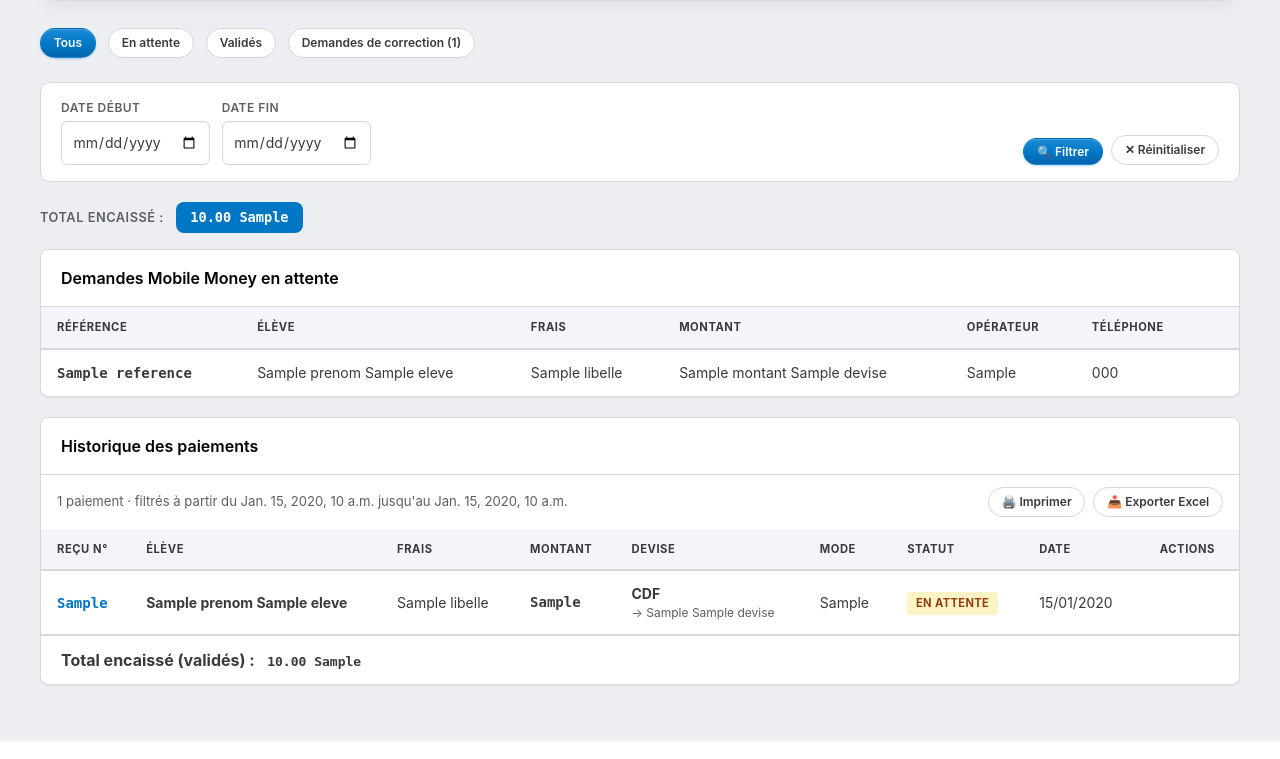
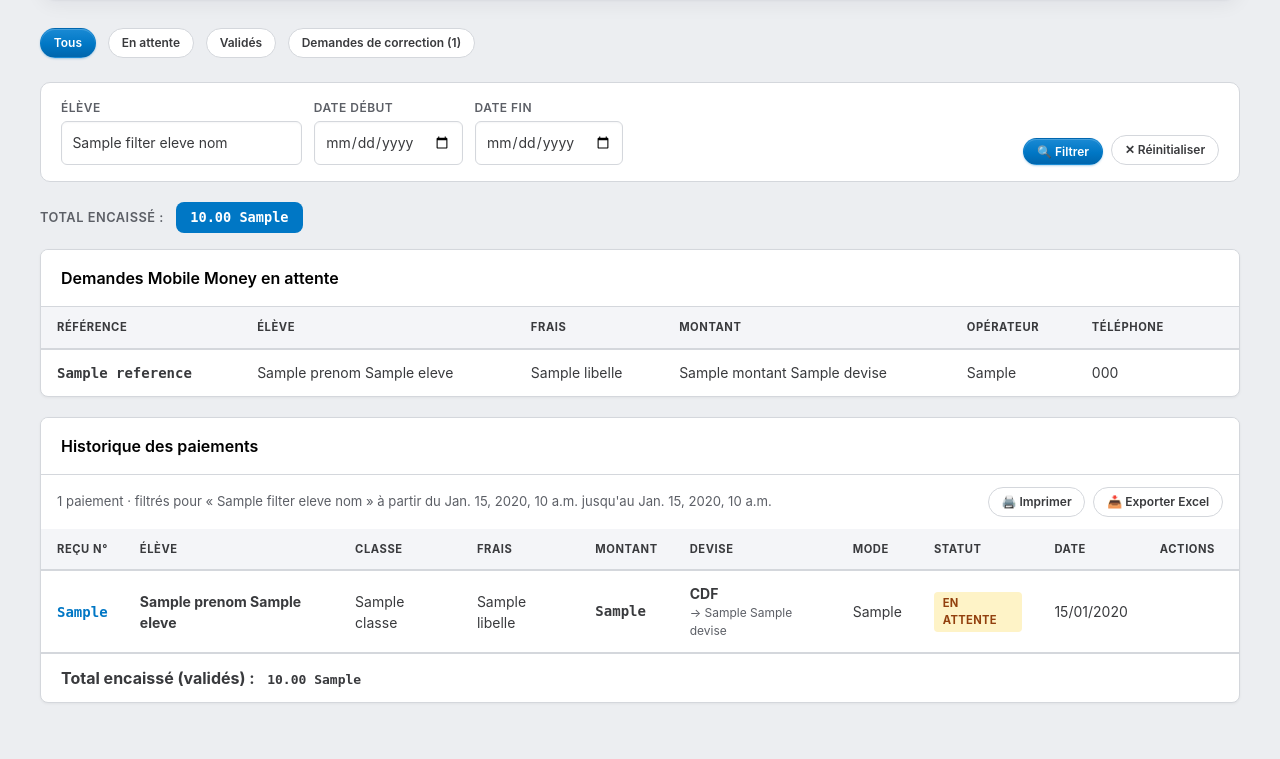
Before and after one commit to ados243/digital-school, a Django app: template finances/templates/finances/paiement_list.html in a window 1280 px wide. Shown: the part 308-1067 px from the top of the page. Run offline with Django 3.2, Linux system fonts and the light colour scheme; the template is opened without the code that fills it: most values are stand-ins (such as "Sample title", 1, 10 or a date in 2020).

Commit message:
finances: ajout du filtre par eleve et de la colonne classe dans Paiements & Recus

```diff
--- a/finances/templates/finances/paiement_list.html
+++ b/finances/templates/finances/paiement_list.html
@@ -44,6 +44,7 @@
     letter-spacing: .04em;
   }
   .filter-bar input[type="date"],
+  .filter-bar input[type="text"],
   .filter-bar select {
     height: 36px;
     padding: 0 .65rem;
@@ -115,11 +116,14 @@
 {# ── En-tête impression (invisible à l'écran) ── #}
 <div class="print-header">
   <h2 style="margin:0 0 .25rem;">Paiements & Reçus</h2>
-  {% if filter_date_debut or filter_date_fin %}
+  {% if filter_eleve_nom or filter_date_debut or filter_date_fin %}
   <p style="margin:0; font-size:.85rem; color:#555;">
+    {% if filter_eleve_nom %}Élève : {{ filter_eleve_nom }}{% if filter_date_debut or filter_date_fin %} — {% endif %}{% endif %}
+    {% if filter_date_debut or filter_date_fin %}
     Période :
     {% if filter_date_debut %}du {{ filter_date_debut }}{% endif %}
     {% if filter_date_fin %} au {{ filter_date_fin }}{% endif %}
+    {% endif %}
   </p>
   {% endif %}
   <p style="margin:.15rem 0 0; font-size:.8rem; color:#888;">Imprimé le {% now "d/m/Y H:i" %}</p>
@@ -127,17 +131,21 @@
 
 {# ── Filtres de statut (chips) ── #}
 <div class="filter-chips no-print">
-    <a href="{% url 'finances:paiement_list' %}" class="btn {% if not request.GET.statut %}btn-primary{% else %}btn-secondary{% endif %} btn-sm">Tous</a>
-    <a href="{% url 'finances:paiement_list' %}?statut=EN_ATTENTE{% if filter_date_debut %}&date_debut={{ filter_date_debut }}{% endif %}{% if filter_date_fin %}&date_fin={{ filter_date_fin }}{% endif %}" class="btn {% if request.GET.statut == 'EN_ATTENTE' %}btn-primary{% else %}btn-secondary{% endif %} btn-sm">En attente</a>
-    <a href="{% url 'finances:paiement_list' %}?statut=VALIDE{% if filter_date_debut %}&date_debut={{ filter_date_debut }}{% endif %}{% if filter_date_fin %}&date_fin={{ filter_date_fin }}{% endif %}" class="btn {% if request.GET.statut == 'VALIDE' %}btn-primary{% else %}btn-secondary{% endif %} btn-sm">Validés</a>
+    <a href="{% url 'finances:paiement_list' %}{% if filter_eleve_nom or filter_date_debut or filter_date_fin %}?{% if filter_eleve_nom %}eleve_nom={{ filter_eleve_nom }}&{% endif %}{% if filter_date_debut %}date_debut={{ filter_date_debut }}&{% endif %}{% if filter_date_fin %}date_fin={{ filter_date_fin }}{% endif %}{% endif %}" class="btn {% if not request.GET.statut %}btn-primary{% else %}btn-secondary{% endif %} btn-sm">Tous</a>
+    <a href="{% url 'finances:paiement_list' %}?statut=EN_ATTENTE{% if filter_eleve_nom %}&eleve_nom={{ filter_eleve_nom }}{% endif %}{% if filter_date_debut %}&date_debut={{ filter_date_debut }}{% endif %}{% if filter_date_fin %}&date_fin={{ filter_date_fin }}{% endif %}" class="btn {% if request.GET.statut == 'EN_ATTENTE' %}btn-primary{% else %}btn-secondary{% endif %} btn-sm">En attente</a>
+    <a href="{% url 'finances:paiement_list' %}?statut=VALIDE{% if filter_eleve_nom %}&eleve_nom={{ filter_eleve_nom }}{% endif %}{% if filter_date_debut %}&date_debut={{ filter_date_debut }}{% endif %}{% if filter_date_fin %}&date_fin={{ filter_date_fin }}{% endif %}" class="btn {% if request.GET.statut == 'VALIDE' %}btn-primary{% else %}btn-secondary{% endif %} btn-sm">Validés</a>
     <a href="{% url 'finances:demandes_modification_list' %}" class="btn btn-secondary btn-sm">
       Demandes de correction{% if nb_demandes_ouvertes %} ({{ nb_demandes_ouvertes }}){% endif %}
     </a>
 </div>
 
-{# ── Barre de filtres par date ── #}
+{# ── Barre de filtres ── #}
 <form method="get" action="{% url 'finances:paiement_list' %}" class="filter-bar no-print">
   {% if filter_statut %}<input type="hidden" name="statut" value="{{ filter_statut }}">{% endif %}
+  <div class="filter-group">
+    <label for="id_eleve_nom">Élève</label>
+    <input type="text" id="id_eleve_nom" name="eleve_nom" value="{{ filter_eleve_nom }}" placeholder="Nom, prénom, matricule..." style="min-width: 180px;">
+  </div>
   <div class="filter-group">
     <label for="id_date_debut">Date début</label>
     <input type="date" id="id_date_debut" name="date_debut" value="{{ filter_date_debut }}">
@@ -148,7 +156,7 @@
   </div>
   <div class="filter-actions">
     <button type="submit" class="btn btn-primary btn-sm">🔍 Filtrer</button>
-    {% if filter_date_debut or filter_date_fin %}
+    {% if filter_date_debut or filter_date_fin or filter_eleve_nom %}
     <a href="{% url 'finances:paiement_list' %}{% if filter_statut %}?statut={{ filter_statut }}{% endif %}" class="btn btn-secondary btn-sm">✕ Réinitialiser</a>
     {% endif %}
   </div>
@@ -224,13 +232,15 @@
     <div class="list-toolbar no-print" style="padding: .75rem 1rem 0;">
       <span style="font-size:.82rem; color:var(--text-muted);">
         {{ object_list|length }} paiement{{ object_list|length|pluralize }}
-        {% if filter_date_debut or filter_date_fin %}
-          · filtrés{% if filter_date_debut %} à partir du {{ filter_date_debut }}{% endif %}{% if filter_date_fin %} jusqu'au {{ filter_date_fin }}{% endif %}
+        {% if filter_eleve_nom or filter_date_debut or filter_date_fin %}
+          · filtrés
+          {% if filter_eleve_nom %}pour « {{ filter_eleve_nom }} »{% endif %}
+          {% if filter_date_debut %} à partir du {{ filter_date_debut }}{% endif %}{% if filter_date_fin %} jusqu'au {{ filter_date_fin }}{% endif %}
         {% endif %}
       </span>
       <div class="list-toolbar-right">
         <button type="button" class="btn btn-secondary btn-sm" onclick="window.print()">🖨️ Imprimer</button>
-        <a href="?{% if filter_statut %}statut={{ filter_statut }}&{% endif %}{% if filter_date_debut %}date_debut={{ filter_date_debut }}&{% endif %}{% if filter_date_fin %}date_fin={{ filter_date_fin }}&{% endif %}export=excel"
+        <a href="?{% if filter_statut %}statut={{ filter_statut }}&{% endif %}{% if filter_eleve_nom %}eleve_nom={{ filter_eleve_nom }}&{% endif %}{% if filter_date_debut %}date_debut={{ filter_date_debut }}&{% endif %}{% if filter_date_fin %}date_fin={{ filter_date_fin }}&{% endif %}export=excel"
            class="btn btn-secondary btn-sm">📥 Exporter Excel</a>
       </div>
     </div>
@@ -241,6 +251,7 @@
                 <tr>
                     <th>Reçu N°</th>
                     <th>Élève</th>
+                    <th>Classe</th>
                     <th>Frais</th>
                     <th>Montant</th>
                     <th>Devise</th>
@@ -260,6 +271,7 @@
                         {% endif %}
                     </td>
                     <td><strong>{{ item.eleve.eleve.prenom }} {{ item.eleve.eleve.nom }}</strong></td>
+                    <td>{{ item.eleve.classe.classe|default:"—" }}</td>
                     <td>{{ item.frais.type_frais.libelle }}</td>
                     <td style="font-family:monospace; font-weight:600;">
                         {% if item.montant_origine and item.taux_change %}
@@ -311,7 +323,7 @@
                 </tr>
                 {% empty %}
                 <tr>
-                    <td colspan="9" style="text-align: center; color: var(--text-muted); padding: 3rem;">
+                    <td colspan="10" style="text-align: center; color: var(--text-muted); padding: 3rem;">
                         Aucun paiement enregistré pour le moment.
                     </td>
                 </tr>
```
Also changed, not shown: finances/tests.py (+51 -0 lines), finances/views.py (+21 -2 lines).
